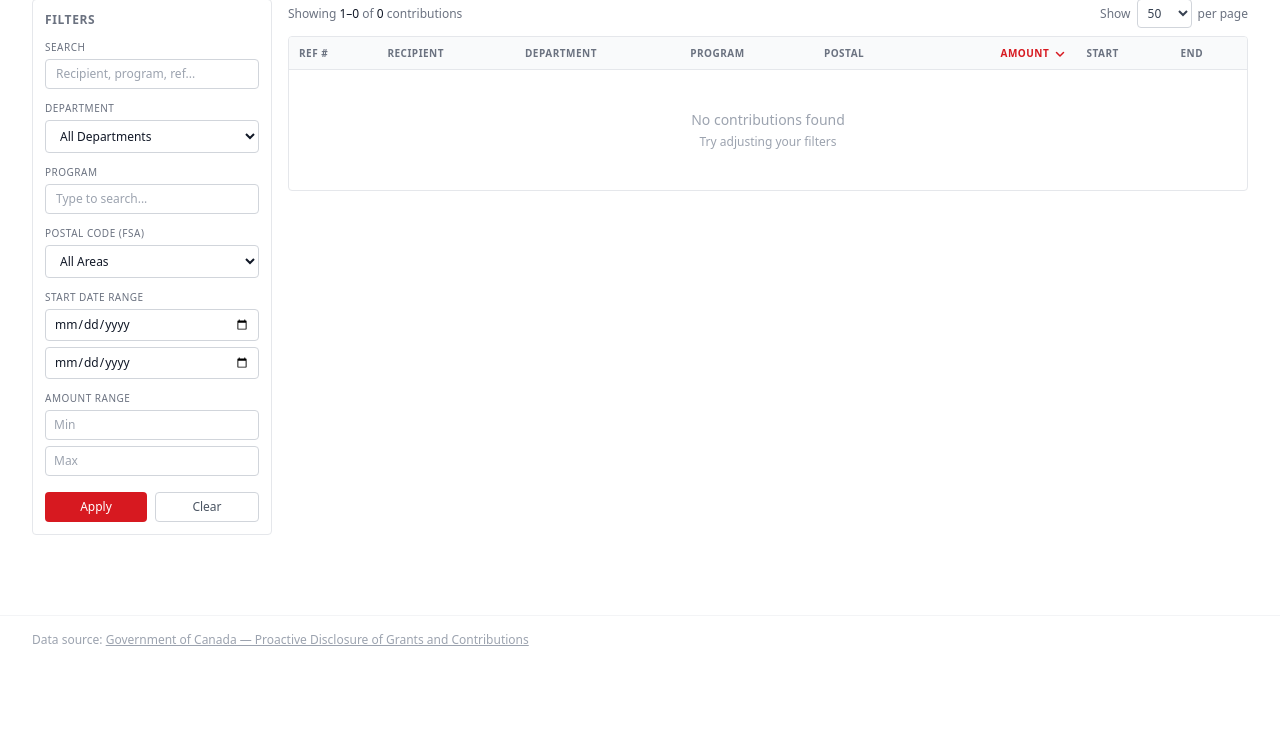
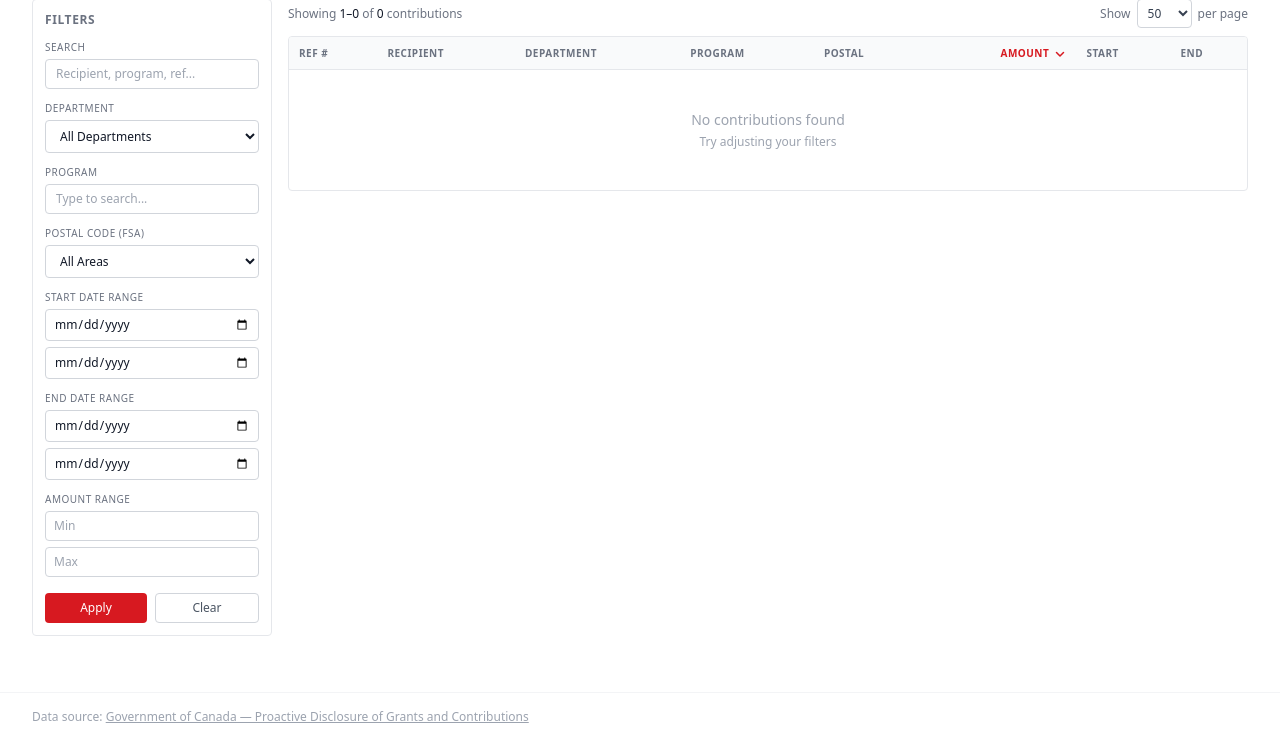
Before and after one commit to kam-eeel/vangran-funding-tracker, a FastAPI app: page /explore in a window 1280 px wide. Shown: the part 136-877 px from the top of the page. Before the commit the page ends 782 px from the top, so only its background shows below. Run offline with FastAPI, Linux system fonts and the light colour scheme; parts of the project's set-up code (start-up, migrations or seed data) failed here and were passed over; some libraries are stand-ins or nearby versions.

Commit message:
added filter by end date

```diff
--- a/templates/partials/filter_panel.html
+++ b/templates/partials/filter_panel.html
@@ -63,6 +63,16 @@
     </div>
 
     <div>
+        <label class="block text-[10px] font-medium text-gray-500 mb-1 uppercase tracking-wider">End Date Range</label>
+        <div class="flex flex-col gap-1.5">
+            <input type="date" name="end_date_from" value="{{ filters.get('end_date_from', '') }}"
+                   class="w-full px-2 py-1.5 text-xs rounded border border-gray-300 bg-white text-gray-900 focus:ring-1 focus:ring-primary focus:border-primary outline-none">
+            <input type="date" name="end_date_to" value="{{ filters.get('end_date_to', '') }}"
+                   class="w-full px-2 py-1.5 text-xs rounded border border-gray-300 bg-white text-gray-900 focus:ring-1 focus:ring-primary focus:border-primary outline-none">
+        </div>
+    </div>
+
+    <div>
         <label class="block text-[10px] font-medium text-gray-500 mb-1 uppercase tracking-wider">Amount Range</label>
         <div class="flex flex-col gap-1.5">
             <input type="number" name="amount_min" value="{{ filters.get('amount_min', '') }}"
```
Also changed, not shown: app/db.py (+8 -0 lines), app/web/routes/explore.py (+12 -0 lines).
